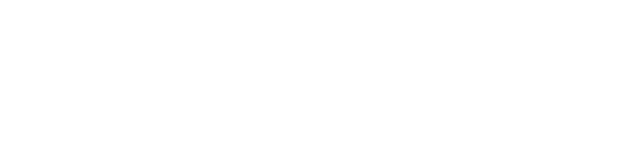
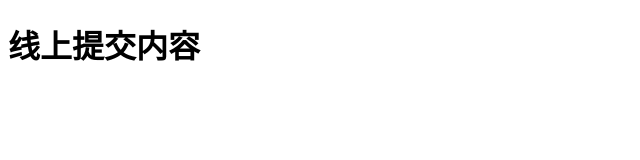
Before and after one commit to 1194764339/myDemo, a website: page src/index.html in a window 1280 px wide. Shown: the whole page, without its empty margins (0-640 px from the left). Drawn offline with Linux system fonts and the light colour scheme.

Commit message:
线上第一次提交

```diff
--- a/src/index.html
+++ b/src/index.html
@@ -5,6 +5,6 @@
 	<title>Document</title>
 </head>
 <body>
-
+	<h1>线上提交内容<h1>
 </body>
 </html>
```
